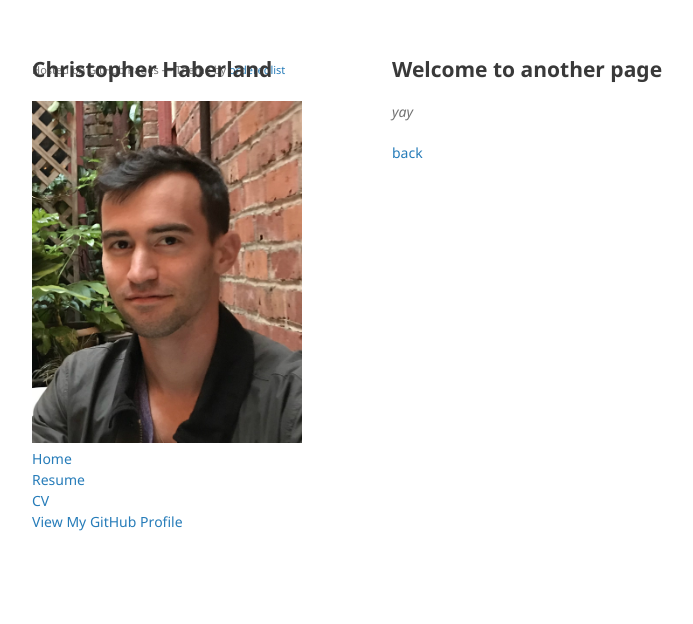
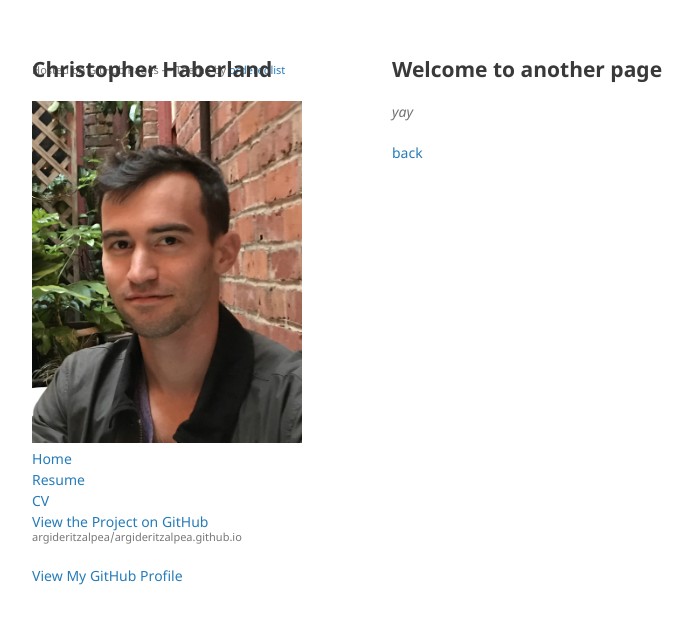
Before and after one commit to argideritzalpea/argideritzalpea.github.io, a Jekyll site: the page built from another-page.md, in a window 1280 px wide. Shown: the top 624 px of the page, without its empty margins (178-871 px from the left). Built offline with Jekyll 4.4.1, drawn with Linux system fonts in a browser that asks for light colours; our own code applies the rules of GitHub Pages for plain Markdown files.

Commit message:
Update default.html

```diff
--- a/_layouts/default.html
+++ b/_layouts/default.html
@@ -19,6 +19,7 @@
         <a href="{{ site.github.url }}">Home</a><br>
 	      <a href="/docs/main.pdf">Resume</a><br>
 	      <a href="/docs/chris_cv.pdf">CV</a><br>
+	      <p class="view"><a href="{{ site.github.repository_url }}">View the Project on GitHub <small>{{ site.github.repository_nwo }}</small></a></p>
 
         {% if site.logo %}
           <img src="{{site.logo | relative_url}}" alt="Logo" border-radius=50% />
@@ -26,9 +27,9 @@
 
         <!--<p>{{ site.description | default: site.github.project_tagline }}</p>-->
 
-        {% if site.github.is_project_page %}
+        <!--{% if site.github.is_project_page %}
         <p class="view"><a href="{{ site.github.repository_url }}">View the Project on GitHub <small>{{ site.github.repository_nwo }}</small></a></p>
-        {% endif %}
+        {% endif %}-->
 
         {% if site.github.is_user_page %}
         <p class="view"><a href="{{ site.github.owner_url }}">View My GitHub Profile</a></p>
```
